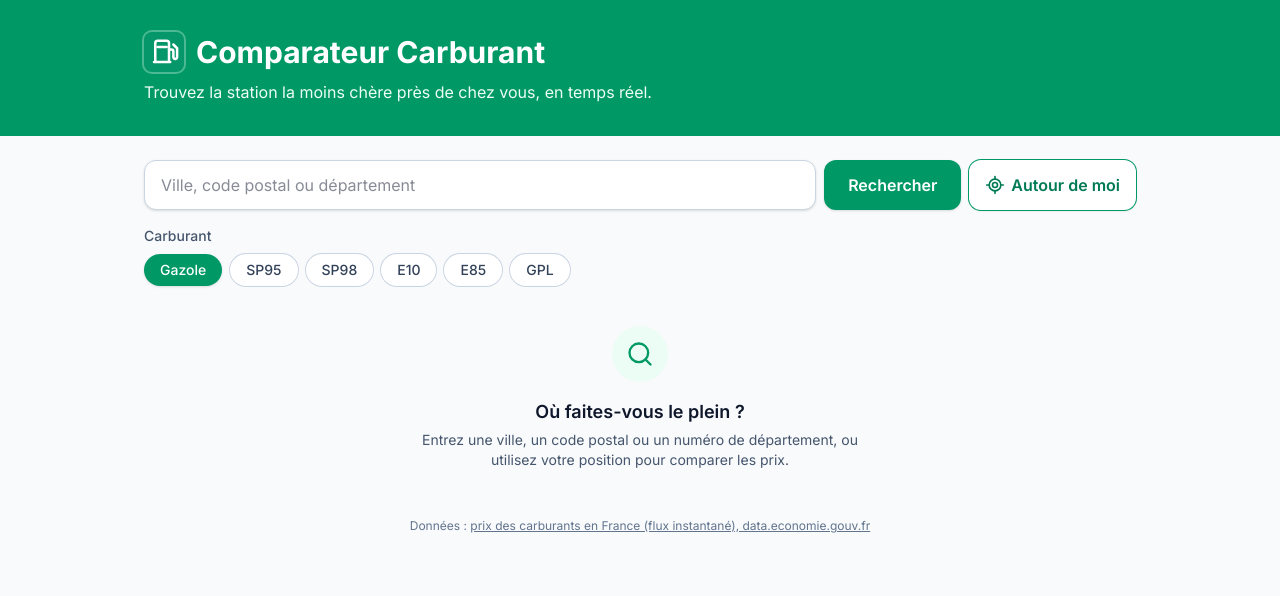
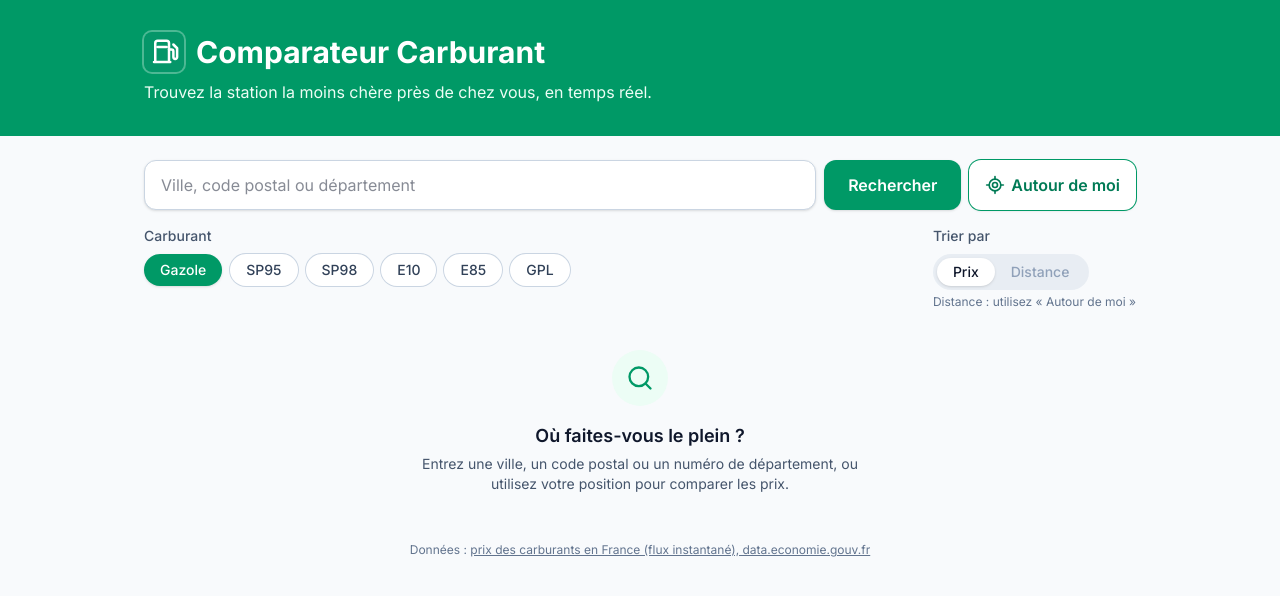
Before and after one commit to mehdipares/ComparateurCarburant, a React (Vite) app: page / in a window 1280 px wide. Shown: the top 596 px of the page. Built offline with nearby package versions, Linux system fonts and the light colour scheme.

Commit message:
feat: tri des stations par prix ou par distance

```diff
--- a/src/App.jsx
+++ b/src/App.jsx
@@ -1,17 +1,39 @@
+import { useMemo, useState } from 'react'
 import FuelFilter from './components/FuelFilter'
 import Header from './components/Header'
 import SearchBar from './components/SearchBar'
 import SearchResults from './components/SearchResults'
+import SortSelect from './components/SortSelect'
 import useSelectedFuel from './hooks/useSelectedFuel'
 import useStations from './hooks/useStations'
+import { getVisibleStations } from './utils/stations'
 
 function App() {
-  const { stations, status, errorType, lastSearch, searchByLocation, searchAroundMe, retry } =
-    useStations()
+  const {
+    stations,
+    status,
+    errorType,
+    lastSearch,
+    userPosition,
+    searchByLocation,
+    searchAroundMe,
+    retry,
+  } = useStations()
   const [selectedFuel, setSelectedFuel] = useSelectedFuel()
+  const [sortBy, setSortBy] = useState('price') // 'price' | 'distance'
 
-  // Donnée dérivée : recalculée à chaque rendu, sans nouvel appel à l'API
-  const visibleStations = stations.filter((station) => station.prices[selectedFuel] != null)
+  // Donnée dérivée : filtrée et triée sans nouvel appel à l'API.
+  // useMemo ne refait le calcul que si l'une des dépendances change.
+  const visibleStations = useMemo(
+    () => getVisibleStations(stations, { fuel: selectedFuel, sortBy, userPosition }),
+    [stations, selectedFuel, sortBy, userPosition],
+  )
+
+  // Quand l'utilisateur cherche autour de lui, le tri par distance est le plus logique
+  function handleLocate() {
+    setSortBy('distance')
+    searchAroundMe()
+  }
 
   return (
     <div className="min-h-screen font-sans">
@@ -20,10 +42,18 @@ function App() {
       <main className="mx-auto max-w-5xl px-4 py-6">
         <SearchBar
           onSearch={searchByLocation}
-          onLocate={searchAroundMe}
+          onLocate={handleLocate}
           isLoading={status === 'loading'}
         />
-        <FuelFilter selectedFuel={selectedFuel} onChange={setSelectedFuel} />
+
+        <div className="mt-4 flex flex-col gap-4 sm:flex-row sm:items-start sm:justify-between">
+          <FuelFilter selectedFuel={selectedFuel} onChange={setSelectedFuel} />
+          <SortSelect
+            sortBy={sortBy}
+            onChange={setSortBy}
+            canSortByDistance={userPosition !== null}
+          />
+        </div>
 
         <SearchResults
           status={status}
--- a/src/components/FuelFilter.jsx
+++ b/src/components/FuelFilter.jsx
@@ -2,7 +2,7 @@ import { FUELS } from '../utils/fuels'
 
 function FuelFilter({ selectedFuel, onChange }) {
   return (
-    <fieldset className="mt-4">
+    <fieldset>
       <legend className="mb-2 text-sm font-medium text-slate-600">Carburant</legend>
 
       <div className="flex flex-wrap gap-2">
--- /dev/null
+++ b/src/components/SortSelect.jsx
@@ -0,0 +1,41 @@
+const SORT_OPTIONS = [
+  { id: 'price', label: 'Prix' },
+  { id: 'distance', label: 'Distance' },
+]
+
+function SortSelect({ sortBy, onChange, canSortByDistance }) {
+  return (
+    <fieldset>
+      <legend className="mb-2 text-sm font-medium text-slate-600">Trier par</legend>
+
+      <div className="inline-flex rounded-full bg-slate-200/70 p-1">
+        {SORT_OPTIONS.map((option) => {
+          const isSelected = option.id === sortBy
+          const isDisabled = option.id === 'distance' && !canSortByDistance
+
+          return (
+            <button
+              key={option.id}
+              type="button"
+              aria-pressed={isSelected}
+              disabled={isDisabled}
+              title={isDisabled ? 'Utilisez « Autour de moi » pour trier par distance' : undefined}
+              onClick={() => onChange(option.id)}
+              className={`rounded-full px-4 py-1 text-sm font-medium transition focus-visible:outline-2 focus-visible:outline-offset-2 focus-visible:outline-emerald-600 disabled:cursor-not-allowed disabled:text-slate-400 ${
+                isSelected ? 'bg-white text-slate-900 shadow-sm' : 'text-slate-600 hover:text-slate-900'
+              }`}
+            >
+              {option.label}
+            </button>
+          )
+        })}
+      </div>
+
+      {!canSortByDistance && (
+        <p className="mt-1 text-xs text-slate-500">Distance : utilisez « Autour de moi »</p>
+      )}
+    </fieldset>
+  )
+}
+
+export default SortSelect
--- a/src/components/StationCard.jsx
+++ b/src/components/StationCard.jsx
@@ -1,7 +1,7 @@
 import { FUELS, getFuelLabel } from '../utils/fuels'
-import { formatPrice } from '../utils/format'
+import { formatDistance, formatPrice } from '../utils/format'
 
-function StationCard({ station, selectedFuel }) {
+function StationCard({ station, selectedFuel, isCheapest }) {
   // Les autres carburants vendus par la station, affichés en plus petit
   const otherFuels = FUELS.filter(
     (fuel) => fuel.id !== selectedFuel && station.prices[fuel.id] != null,
@@ -13,9 +13,17 @@ function StationCard({ station, selectedFuel }) {
     <article className="flex flex-col rounded-2xl bg-white p-4 shadow-sm ring-1 ring-slate-200 transition hover:shadow-md">
       <div className="flex items-start justify-between gap-3">
         <div className="min-w-0">
+          {isCheapest && (
+            <span className="mb-1.5 inline-block rounded-full bg-amber-100 px-2 py-0.5 text-xs font-semibold text-amber-800">
+              Le moins cher
+            </span>
+          )}
           <h3 className="font-semibold capitalize leading-snug">{station.address}</h3>
           <p className="text-sm text-slate-500">
             {station.postalCode} {station.city}
+            {station.distance != null && (
+              <span className="whitespace-nowrap font-medium text-slate-700"> · à {formatDistance(station.distance)}</span>
+            )}
           </p>
         </div>
 
--- a/src/components/StationList.jsx
+++ b/src/components/StationList.jsx
@@ -1,6 +1,9 @@
 import StationCard from './StationCard'
 
 function StationList({ stations, selectedFuel }) {
+  // Prix le plus bas parmi les stations affichées, pour le badge "Le moins cher"
+  const cheapestPrice = Math.min(...stations.map((station) => station.prices[selectedFuel]))
+
   return (
     <section className="mt-6">
       <h2 className="mb-3 text-sm font-medium text-slate-600">
@@ -9,7 +12,12 @@ function StationList({ stations, selectedFuel }) {
 
       <div className="grid gap-4 sm:grid-cols-2 lg:grid-cols-3">
         {stations.map((station) => (
-          <StationCard key={station.id} station={station} selectedFuel={selectedFuel} />
+          <StationCard
+            key={station.id}
+            station={station}
+            selectedFuel={selectedFuel}
+            isCheapest={station.prices[selectedFuel] === cheapestPrice}
+          />
         ))}
       </div>
     </section>
--- a/src/hooks/useStations.js
+++ b/src/hooks/useStations.js
@@ -15,6 +15,7 @@ function useStations() {
   const [status, setStatus] = useState('idle')
   const [errorType, setErrorType] = useState(null) // 'api' | 'denied' | 'unavailable'
   const [lastSearch, setLastSearch] = useState(null) // { type: 'location', query } ou { type: 'around' }
+  const [userPosition, setUserPosition] = useState(null) // Conservée pour calculer les distances
 
   // Logique commune aux deux types de recherche : chargement, succès ou erreur.
   // `fetchResults` est une fonction asynchrone qui renvoie la liste des stations.
@@ -43,6 +44,7 @@ function useStations() {
     setLastSearch({ type: 'around' })
     runSearch(async () => {
       const position = await getCurrentPosition()
+      setUserPosition(position)
       return searchStationsAround(position, SEARCH_RADIUS_KM)
     })
   }
@@ -55,7 +57,16 @@ function useStations() {
     }
   }
 
-  return { stations, status, errorType, lastSearch, searchByLocation, searchAroundMe, retry }
+  return {
+    stations,
+    status,
+    errorType,
+    lastSearch,
+    userPosition,
+    searchByLocation,
+    searchAroundMe,
+    retry,
+  }
 }
 
 export default useStations
--- /dev/null
+++ b/src/utils/distance.js
@@ -0,0 +1,18 @@
+const EARTH_RADIUS_KM = 6371
+
+function toRadians(degrees) {
+  return (degrees * Math.PI) / 180
+}
+
+// Distance "à vol d'oiseau" entre deux points GPS, en kilomètres (formule de Haversine).
+// Elle tient compte de la courbure de la Terre, contrairement à un simple Pythagore.
+export function getDistanceKm(from, to) {
+  const deltaLat = toRadians(to.latitude - from.latitude)
+  const deltaLon = toRadians(to.longitude - from.longitude)
+
+  const a =
+    Math.sin(deltaLat / 2) ** 2 +
+    Math.cos(toRadians(from.latitude)) * Math.cos(toRadians(to.latitude)) * Math.sin(deltaLon / 2) ** 2
+
+  return 2 * EARTH_RADIUS_KM * Math.asin(Math.sqrt(a))
+}
--- a/src/utils/format.js
+++ b/src/utils/format.js
@@ -5,6 +5,15 @@ const priceFormatter = new Intl.NumberFormat('fr-FR', {
   minimumFractionDigits: 3,
 })
 
+const kilometerFormatter = new Intl.NumberFormat('fr-FR', { maximumFractionDigits: 1 })
+
 export function formatPrice(price) {
   return priceFormatter.format(price) // 2.437 → "2,437 €"
 }
+
+export function formatDistance(distanceKm) {
+  if (distanceKm < 1) {
+    return `${Math.round(distanceKm * 1000)} m` // 0.4523 → "452 m"
+  }
+  return `${kilometerFormatter.format(distanceKm)} km` // 3.27 → "3,3 km"
+}
--- /dev/null
+++ b/src/utils/stations.js
@@ -0,0 +1,21 @@
+import { getDistanceKm } from './distance'
+
+// Prépare la liste à afficher : ajoute la distance, filtre par carburant puis trie.
+// Fonction pure : elle ne modifie pas `stations` et renvoie toujours le même résultat
+// pour les mêmes paramètres.
+export function getVisibleStations(stations, { fuel, sortBy, userPosition }) {
+  const withDistance = stations.map((station) => ({
+    ...station,
+    distance: userPosition ? getDistanceKm(userPosition, station) : null,
+  }))
+
+  const sellingFuel = withDistance.filter((station) => station.prices[fuel] != null)
+
+  // `filter` a créé un nouveau tableau : on peut le trier sans toucher à l'état React
+  return sellingFuel.sort((a, b) => {
+    if (sortBy === 'distance' && userPosition) {
+      return a.distance - b.distance
+    }
+    return a.prices[fuel] - b.prices[fuel]
+  })
+}
```
